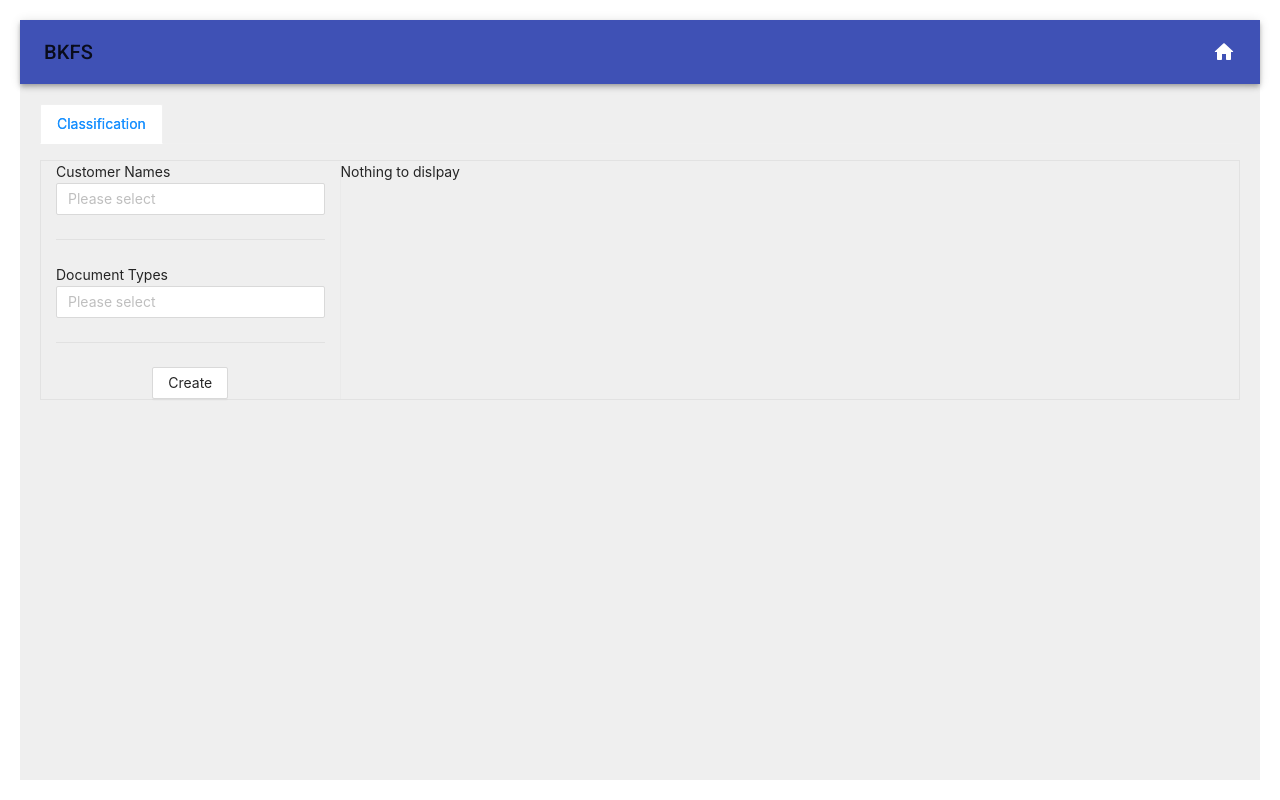
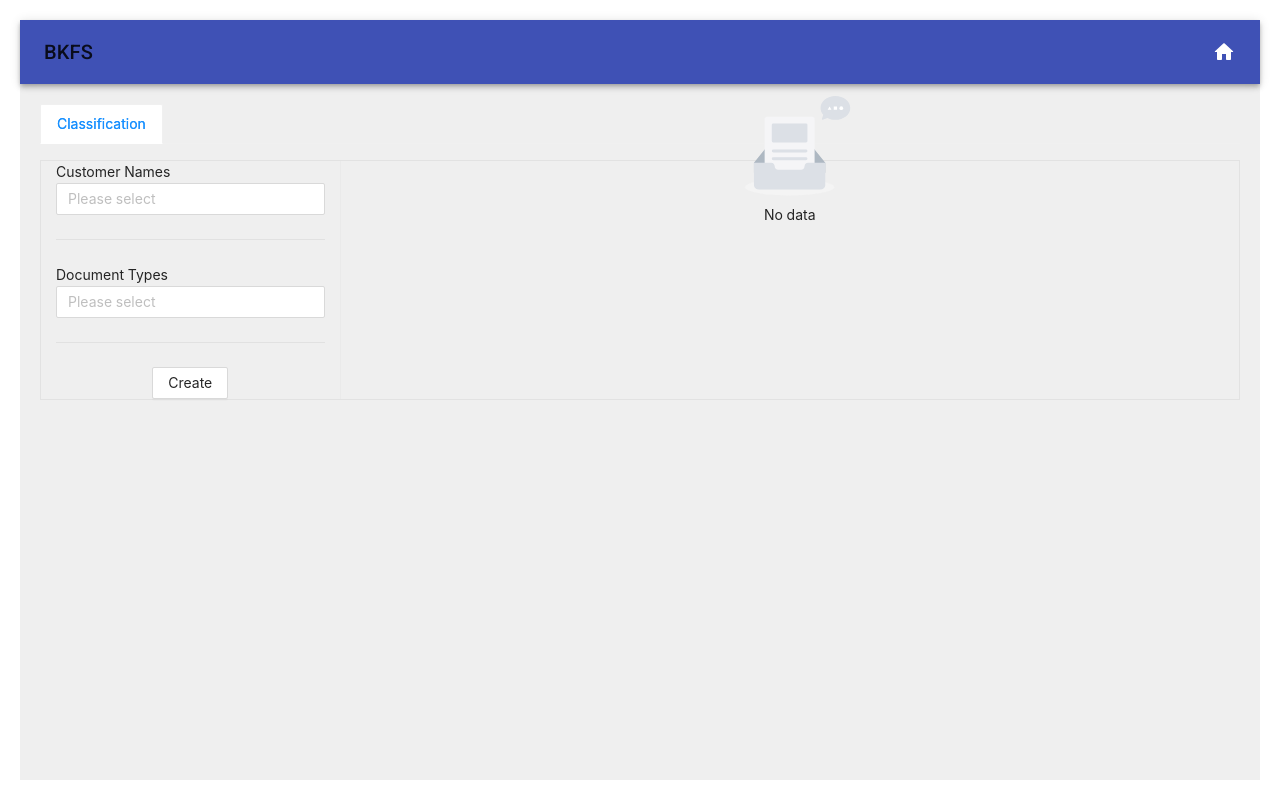
Before and after one commit to shankyDoodle/bkfs-test-1, a React (Create React App) app: page / in a window 1280 px wide. Both pictures are taken after a click on the button "CLASSIFICATION". Built offline with nearby package versions, Linux system fonts and the light colour scheme.

Commit message:
table draft 2 style done

```diff
--- a/src/components/ClassificationView.js
+++ b/src/components/ClassificationView.js
@@ -12,13 +12,7 @@ import EditableTable from "../libraries/editabletable/EditableTableView";
 
 class ClassificationView extends React.Component {
 
-    getTableViewData(){
-        let oTableData = this.props.classificationTableData
-
-    }
-
     getTabBody() {
-        let oTableViewData = this.getTableViewData();
         return (
             <div className={"classificationScreen"}>
                 <div className={"leftPanel"}>
--- a/src/libraries/editabletable/EditableTableView.js
+++ b/src/libraries/editabletable/EditableTableView.js
@@ -1,6 +1,7 @@
 import React from 'react';
 import {connect} from "react-redux";
 import PropTypes from "prop-types";
+import { Empty } from 'antd';
 
 class EditableTable extends React.Component {
 
@@ -67,7 +68,7 @@ class EditableTable extends React.Component {
 
     render() {
         if(!this.props.headerData || !this.props.headerData.length){
-            return <div> Nothing to dislpay</div>
+            return <div className={"empty"}><Empty /></div>
         }
         return (
             <div className={"gridTableContainerWrapper"}>
--- a/src/libraries/editabletable/style-editable-table.scss
+++ b/src/libraries/editabletable/style-editable-table.scss
@@ -1,38 +1,31 @@
+.empty {
+    position: absolute;
+    left: 50%;
+    top: 50%;
+    -webkit-transform: translate(-50%, -50%);
+    -ms-transform: translate(-50%, -50%);
+    transform: translate(-50%, -50%);
+    width: 100%;
+}
+
 .contentGridViewContainer {
     height: 100%;
     background-image: linear-gradient(#f8f8f8, #fafafa);
-
-  .lazyScrollView {
-    height: calc(100% - 30px);
-    padding-left: 7px;
-  }
-
-
-  .loadMoreContainer {
-    &:hover {
-      height: 30px;
-      padding: 3px;
-
-      .loadMoreButton {
-        line-height: 23px;
-      }
-    }
-  }
 }
 
 .gridTableContainerWrapper {
     width: auto;
+    height: calc(100% - 30px);
     background: #fcfcfc;
-  box-shadow: 0 1px 6px rgba(0, 0, 0, 0.12), 0 1px 4px rgba(0, 0, 0, 0.24);
-  margin: 10px;
+    margin: 15px;
+    border: 1px solid #eaeaea;
     overflow: auto;
-  margin-left: 45px;
 
     .gridTableContainer {
         padding: 10px;
         display: inline-block;
         float: left;
-    /*border-collapse: separate;*/
+
         .gridTableHeader {
             th {
                 min-width: 150px;
@@ -44,10 +37,10 @@
                 text-align: center;
             }
 
-      .gridViewHeaderWrapper{
+            .gridViewHeaderWrapper {
                 overflow: hidden;
 
-        .gridViewHeaderText{
+                .gridViewHeaderText {
                     width: calc(100% - 40px);
                     overflow: hidden;
                     text-overflow: ellipsis;
@@ -55,13 +48,14 @@
                     float: left;
                 }
 
-        &:hover{
-          .gridViewHeaderMoveRight, .gridViewHeaderMoveLeft{
+                &:hover {
+                    .gridViewHeaderMoveRight, .gridViewHeaderMoveLeft {
                         opacity: .5;
                     }
                 }
             }
         }
+
         .gridTableBody {
 
             tr {
@@ -95,6 +89,7 @@
                 border-bottom: 0;
                 padding: 0;
                 width: 180px;
+
                 .customTreeNodeWrapper {
                     padding: 0 0 2px 0;
                     border: none;
@@ -102,6 +97,7 @@
                     margin: 0 0 2px 0;
                     overflow: hidden;
                     box-shadow: 0 1px 0 0 #ddd;
+
                     .tagName {
                         &.fullLengthTagName {
                             width: 100%;
@@ -114,6 +110,7 @@
                             padding: 0 13px;
                         }
                     }
+
                     .tagDetail {
                         &.fullLengthTagDetail {
                             text-align: left;
@@ -126,13 +123,6 @@
                 color: #e57373;
                 font-size: 10px;
             }
-
-      .fr-counter{
-        border: none;
-        background: #f7f7f7;
-        font-size: 12px;
-        font-family: "Open Sans";
         }
     }
 }
-}
--- a/src/style/style-classification.css
+++ b/src/style/style-classification.css
@@ -10,6 +10,13 @@
     height: 100%;
     float: left;
     border-right: 1px solid #eaeaea;
+}
+
+.rightPanel {
+    width: 75%;
+    height: 100%;
+    float: left;
+    position: relative;
 }
 
 
```
Lines whose indentation alone changed are shown as unchanged.
